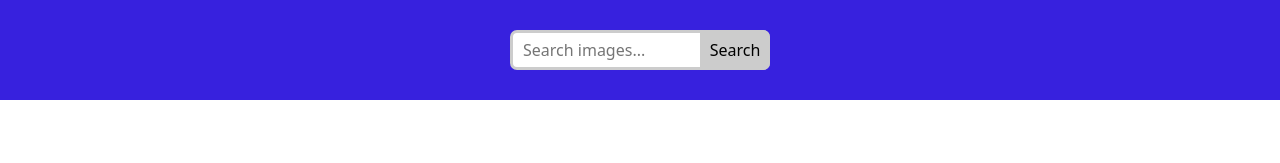
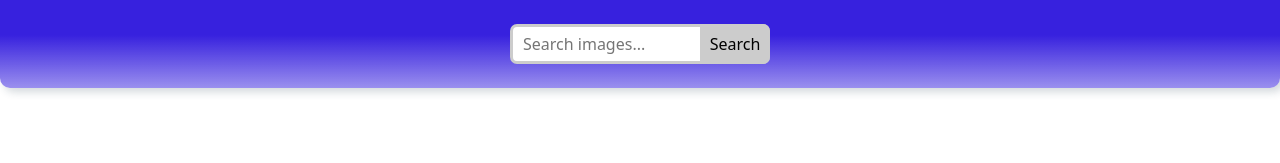
Before and after one commit to Nejdancs/goit-js-hw-11, a website built with Parcel: page src/01-gallery.html in a window 1280 px wide. Built offline with nearby package versions, Linux system fonts and the light colour scheme; what simplelightbox would draw is missing.

Commit message:
add fix header

```diff
--- a/src/js/01-gallery.js
+++ b/src/js/01-gallery.js
@@ -1,3 +1,4 @@
+import './scroll-form';
 import refs from './refs';
 import getImages from './fetch-service';
 import createCards from './create-cards';
--- a/src/js/02-gallery.js
+++ b/src/js/02-gallery.js
@@ -1,3 +1,4 @@
+import './scroll-form';
 import refs from './refs';
 import getImages from './fetch-service';
 import createCards from './create-cards';
--- a/src/sass/components/_searh-form.scss
+++ b/src/sass/components/_searh-form.scss
@@ -1,8 +1,31 @@
+body {
+  padding-top: 88px;
+}
+
 .search-form {
+  position: fixed;
+  top: 0;
+  left: 0;
+  width: 100%;
+
   display: flex;
   justify-content: center;
-  padding: 30px;
-  background-color: #3721de;
+  padding: 24px;
+  // background-color: #3721de;
+  background-image: linear-gradient(
+    rgba(55, 33, 222, 1) 40%,
+    rgba(55, 33, 222, 0.5)
+  );
+  border-bottom-left-radius: 10px;
+  border-bottom-right-radius: 10px;
+  box-shadow: 4px 4px 8px 0px rgba(34, 60, 80, 0.2);
+
+  transition: all 0.2s ease;
+  z-index: 100;
+}
+
+.search-form.out {
+  transform: translateY(-100%);
 }
 
 .search-form-wrapper {
```
